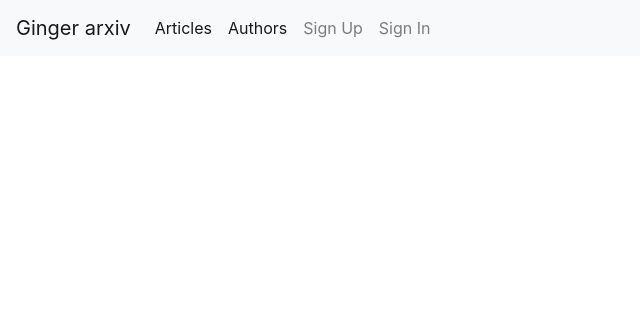
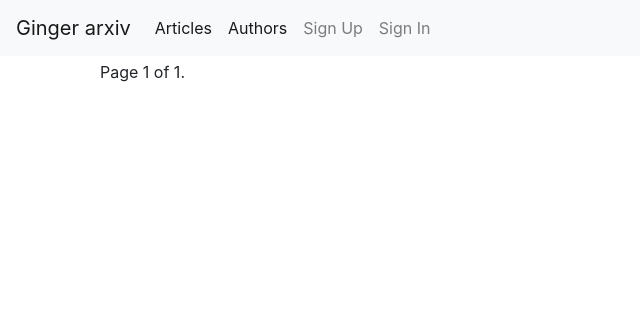
Before and after one commit to pjhoberman/ginger-arxiv, a Django app: page / in a window 1280 px wide. Shown: the top 316 px of the page, without its empty margins (0-640 px from the left). Run offline with Django 3.2, Linux system fonts and the light colour scheme; data that the repository does not hold is empty; some libraries are stand-ins or nearby versions.

Commit message:
added pagination

```diff
--- a/ginger_arxiv/articles/views.py
+++ b/ginger_arxiv/articles/views.py
@@ -1,11 +1,15 @@
+from django.core.paginator import Paginator
 from django.shortcuts import get_object_or_404, render
 
 from .models import Article, Author
 
 
 def list_articles(request):
-    articles = Article.objects.all()  # todo: check requirements
-    return render(request, "articles/list.html", {"articles": articles})
+    articles = Article.objects.all()
+    paginator = Paginator(articles, 20)
+    page_number = request.GET.get("page")
+    page_articles = paginator.get_page(page_number)
+    return render(request, "articles/list.html", {"articles": page_articles})
 
 
 def article_detail(request, article_pk):
@@ -14,8 +18,11 @@ def article_detail(request, article_pk):
 
 
 def author_list(request):
-    authors = Author.objects.all().order_by("-article_count")[:100]  # todo: paginate
-    return render(request, "articles/author_list.html", {"authors": authors})
+    authors = Author.objects.all().order_by("-article_count")
+    paginator = Paginator(authors, 20)
+    page_number = request.GET.get("page")
+    page_authors = paginator.get_page(page_number)
+    return render(request, "articles/author_list.html", {"authors": page_authors})
 
 
 def author_detail(request, author_pk):
--- a/ginger_arxiv/templates/articles/author_list.html
+++ b/ginger_arxiv/templates/articles/author_list.html
@@ -11,5 +11,6 @@
     {% endfor %}
   </ul>
 
+  {% include 'pagination.html' with page_obj=authors %}
 </div>
 {% endblock %}
--- a/ginger_arxiv/templates/articles/list.html
+++ b/ginger_arxiv/templates/articles/list.html
@@ -33,5 +33,7 @@
   </div>
   {% endfor %}
 
+{% include 'pagination.html' with page_obj=articles %}
+
 </div>
 {% endblock %}
--- /dev/null
+++ b/ginger_arxiv/templates/pagination.html
@@ -0,0 +1,17 @@
+<div class="pagination">
+    <span class="step-links">
+        {% if page_obj.has_previous %}
+            <a href="?page=1">&laquo; first</a>
+            <a href="?page={{ page_obj.previous_page_number }}">previous</a>
+        {% endif %}
+
+        <span class="current">
+            Page {{ page_obj.number }} of {{ page_obj.paginator.num_pages }}.
+        </span>
+
+        {% if page_obj.has_next %}
+            <a href="?page={{ page_obj.next_page_number }}">next</a>
+            <a href="?page={{ page_obj.paginator.num_pages }}">last &raquo;</a>
+        {% endif %}
+    </span>
+</div>
```
